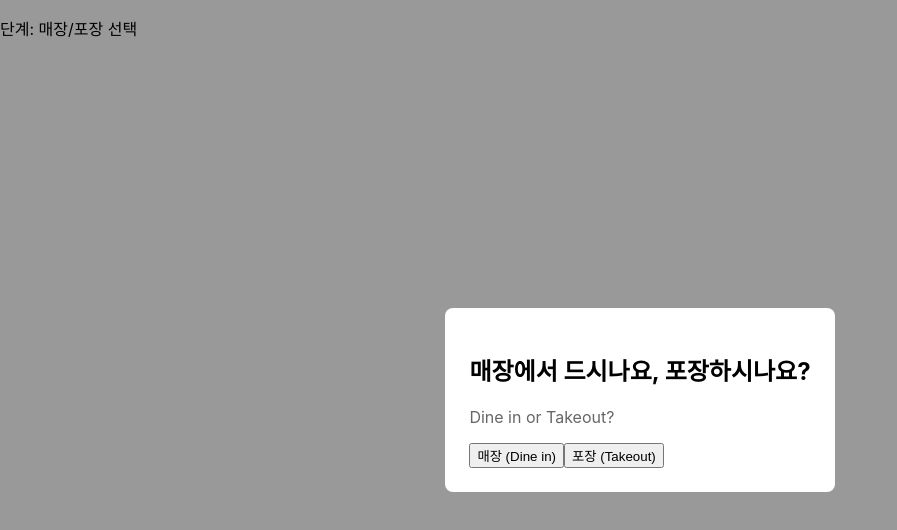
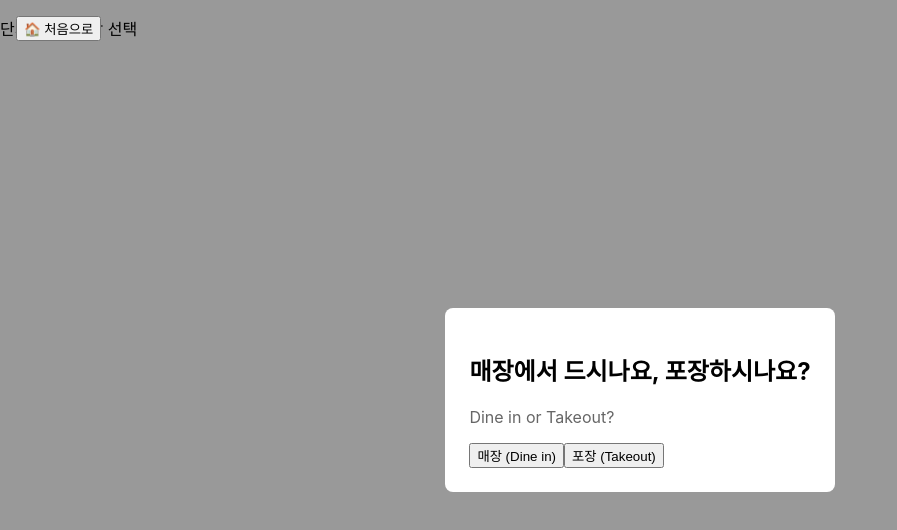
Before and after one commit to warning1210/kiosk, a Vue app in the folder frontend/: page /kiosk/order in a window 1280 px wide. Shown: the top 530 px of the page, without its empty margins (0-897 px from the left). Built offline with nearby package versions, Linux system fonts and the light colour scheme; no server answers.

Commit message:
docs: README 프로젝트 소개 추가

```diff
--- a/frontend/src/views/kiosk/OrderView.vue
+++ b/frontend/src/views/kiosk/OrderView.vue
@@ -1,5 +1,7 @@
 <template>
   <section class="order">
+    <!-- CU-014: 홈버튼 - 클릭 시 초기 광고 화면으로 복귀 -->
+    <button type="button" class="home-button" @click="goHome">🏠 처음으로</button>
     <p>단계: {{ orderFlow.stepLabel }}</p>
 
     <OrderTypeStep v-if="orderFlow.step === 'orderType'" />
@@ -13,7 +15,9 @@
 
 <script setup>
 import { onMounted, onUnmounted } from 'vue'
+import { useRouter } from 'vue-router'
 import { useOrderFlowStore } from '../../stores/orderFlow'
+import { useCartStore } from '../../stores/cart'
 import OrderTypeStep from './steps/OrderTypeStep.vue'
 import ProductStep from './steps/ProductStep.vue'
 import ContainerStep from './steps/ContainerStep.vue'
@@ -21,7 +25,9 @@ import FlavorStep from './steps/FlavorStep.vue'
 import CartStep from './steps/CartStep.vue'
 import CustomerPaymentStep from './steps/CustomerPaymentStep.vue'
 
+const router = useRouter()
 const orderFlow = useOrderFlowStore()
+const cart = useCartStore()
 
 onMounted(() => {
   orderFlow.init()
@@ -30,4 +36,21 @@ onMounted(() => {
 onUnmounted(() => {
   orderFlow.stopPolling()
 })
+
+// CU-014: 진행 중인 주문이 있으면 확인 후 초기 화면으로 복귀
+function goHome() {
+  if (cart.items.length > 0 && !confirm('진행 중인 주문을 취소하고 처음 화면으로 돌아가시겠습니까?')) return
+  orderFlow.stopPolling()
+  cart.clear()
+  router.push('/')
+}
 </script>
+
+<style scoped>
+.home-button {
+  position: fixed;
+  top: 1rem;
+  left: 1rem;
+  z-index: 10;
+}
+</style>
--- a/frontend/src/views/kiosk/steps/CustomerPaymentStep.vue
+++ b/frontend/src/views/kiosk/steps/CustomerPaymentStep.vue
@@ -41,6 +41,10 @@
         <p>휴대폰으로 QR코드를 스캔해서 결제를 완료해주세요.</p>
         <p>상태: {{ orderFlow.paymentStatusLabel }}</p>
         <p v-if="orderFlow.paymentStatus === 'PAID'">결제가 완료되었습니다. 감사합니다!</p>
+        <!-- CU-009-2: 포인트를 적립하지 않은 사용자에게 한 번 더 안내 -->
+        <p v-if="orderFlow.paymentStatus === 'PAID' && !cart.customerMobileNumber">
+          포인트를 적립하지 않으셨습니다. 다음 방문 시 휴대폰 번호를 입력하시면 적립 혜택을 받으실 수 있습니다.
+        </p>
         <!-- CU-009-1: 결제 실패 시 QR코드 재생성 -->
         <button v-else type="button" @click="orderFlow.regenerateQr">QR코드 재생성</button>
 
```
Also changed, not shown: 1 other file (tests, documents, lock files or other folders).
